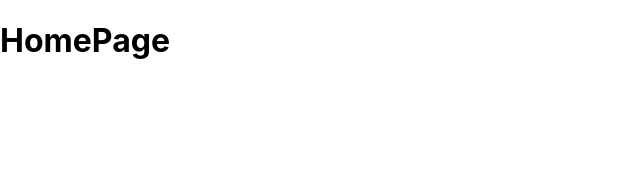
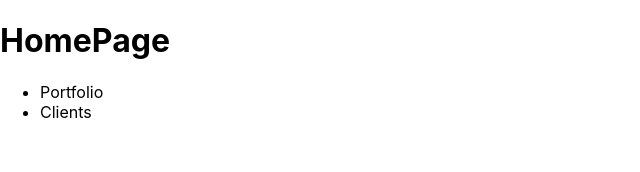
Before and after one commit to akshaymalik1995/nextjs-react-the-complete-guide-course, a Next.js app: page / in a window 1280 px wide. Shown: the top 172 px of the page, without its empty margins (0-640 px from the left). Built offline with nearby package versions, Linux system fonts and the light colour scheme.

Commit message:
Navigating with the Link Component

```diff
--- a/pages/index.js
+++ b/pages/index.js
@@ -1,7 +1,12 @@
+import Link from "next/link"
 const HomePage = () => {
   return (
     <div className="HomePage">
       <h1>HomePage</h1>
+      <ul>
+        <li><Link href="/portfolio">Portfolio</Link></li>
+        <li><Link href="/clients">Clients</Link></li>
+      </ul>
     </div>
   )
 }
```
